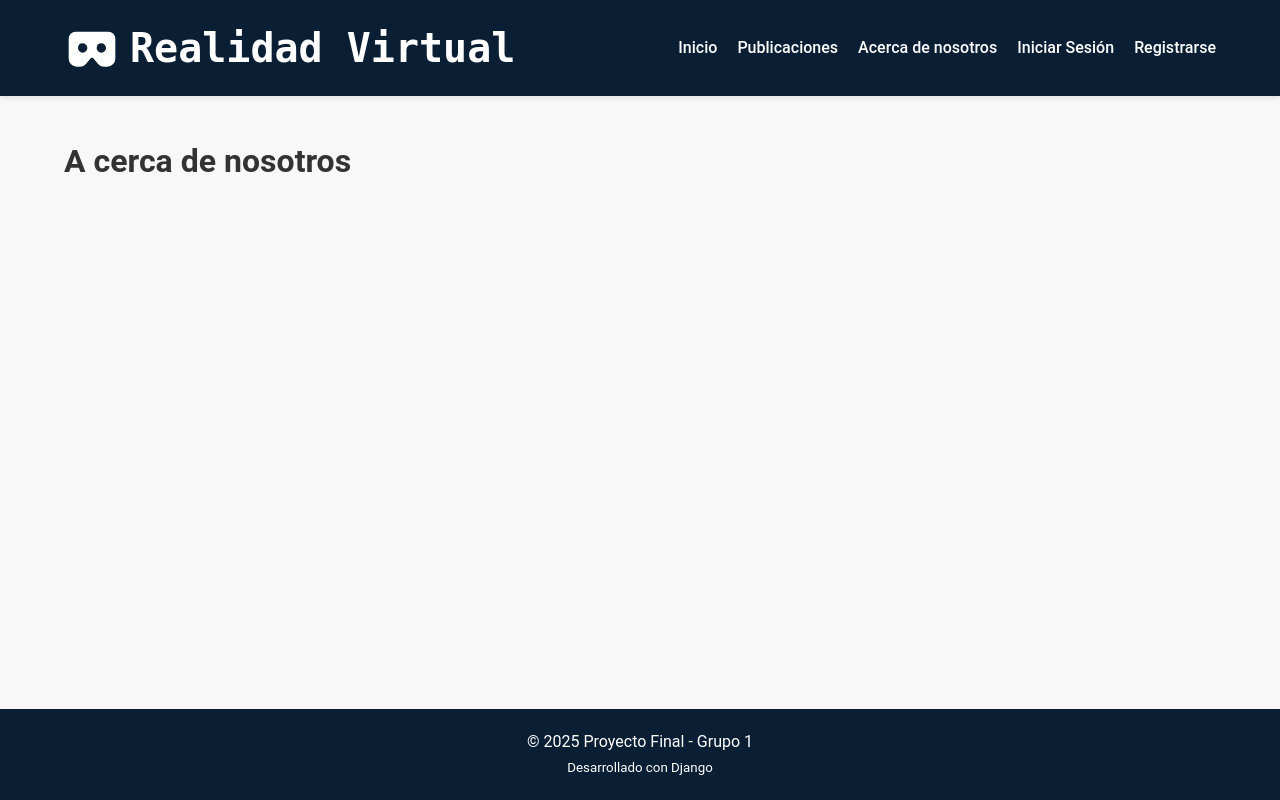
After one commit to fabricio00101/proyecto-final-grupo1, a Django app: page /Acerca_de/ in a window 1280 px wide. The commit adds this page. Run offline with Django 5.2, Linux system fonts and the light colour scheme.

Commit message:
agrego pagina A cerca de

```diff
--- a/blog/urls.py
+++ b/blog/urls.py
@@ -18,13 +18,13 @@ from django.contrib import admin
 from django.urls import path, include
 from django.conf import settings
 from django.conf.urls.static import static
-from .views import index
+from .views import index, Acerca_de
 from django.contrib.auth import views as auth_views
 
 urlpatterns = [
     path('admin/', admin.site.urls),
     path('', index, name='index'),
-
+    path('Acerca_de/', Acerca_de, name='Acerca_de'),
     path('publicaciones/', include('apps.posts.urls')),
 
     # Autenticación
--- a/blog/views.py
+++ b/blog/views.py
@@ -2,3 +2,5 @@ from django.shortcuts import render
 
 def index(request):
     return render(request, 'index.html')
+def Acerca_de(request):
+    return render(request, 'Acerca_de.html')
--- /dev/null
+++ b/templates/Acerca_de.html
@@ -0,0 +1,7 @@
+{% extends 'base.html' %}
+{% block contenido %}
+
+<body>
+    <h1>A cerca de nosotros</h1>
+</body>
+{% endblock %}
--- a/templates/base.html
+++ b/templates/base.html
@@ -20,16 +20,17 @@
                 <ul class="nav-links">
                     <li><a href="{% url 'index' %}">Inicio</a></li>
                     <li><a href="{% url 'publicaciones:listar' %}">Publicaciones</a></li>
+                    <li><a href="{% url 'Acerca_de' %}">Acerca de nosotros</a></li>
                     {% if user.is_authenticated %}
                     {% if pertenece_a_colaboradores or user.is_superuser %}
                     <li><a href="{% url 'publicaciones:crear' %}">Nueva publicación</a></li>
                     {% endif %}
-                    <li><span>Hola, {{ user.username }}</span></li>
+                    <li><span style="color:white;">Hola, {{ user.username }}</span></li>
                     <li>
                         <form action="{% url 'logout' %}" method="post" style="display:inline;">
                             {% csrf_token %}
                             <button type="submit"
-                                style="background:none; border:none; color:inherit; cursor:pointer; font:inherit;">Cerrar
+                                style="background:none; border:none; color:white; cursor:pointer; font:inherit;">Cerrar
                                 Sesión</button>
                         </form>
                     </li>
```
